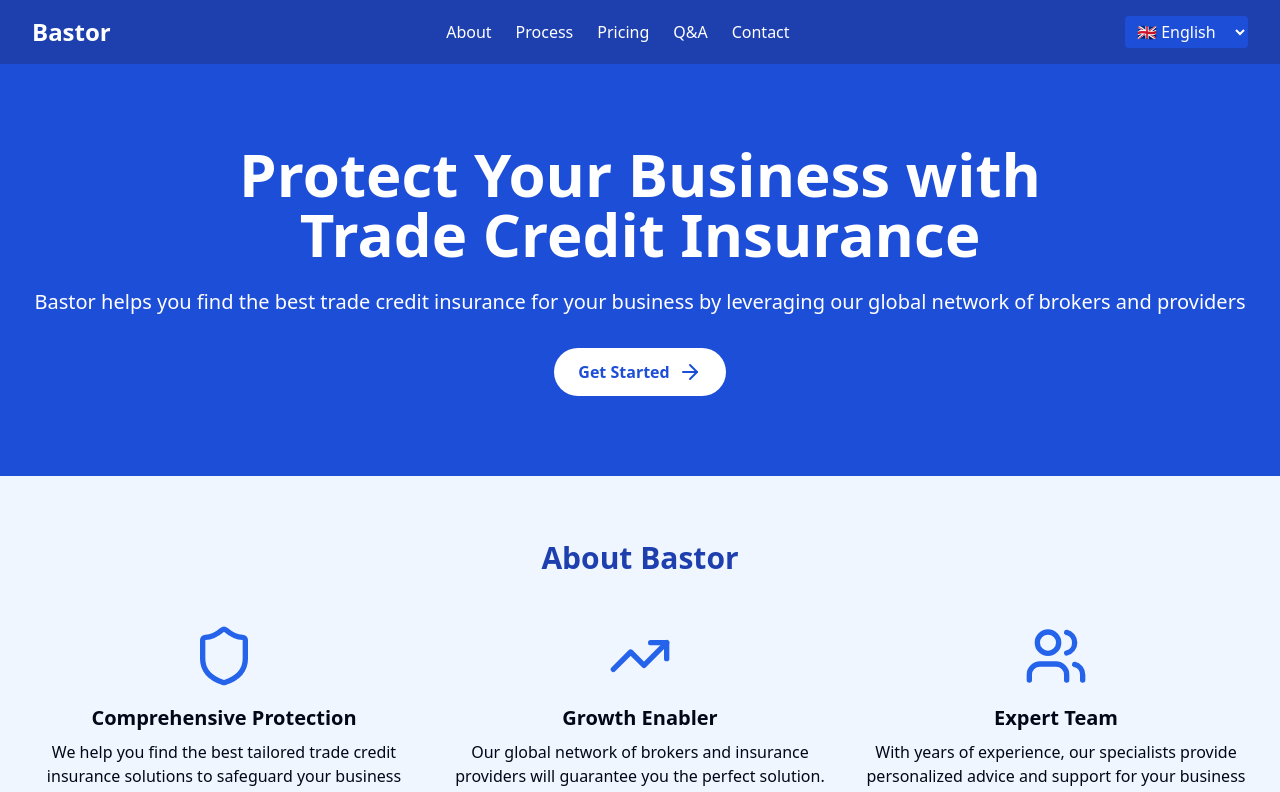
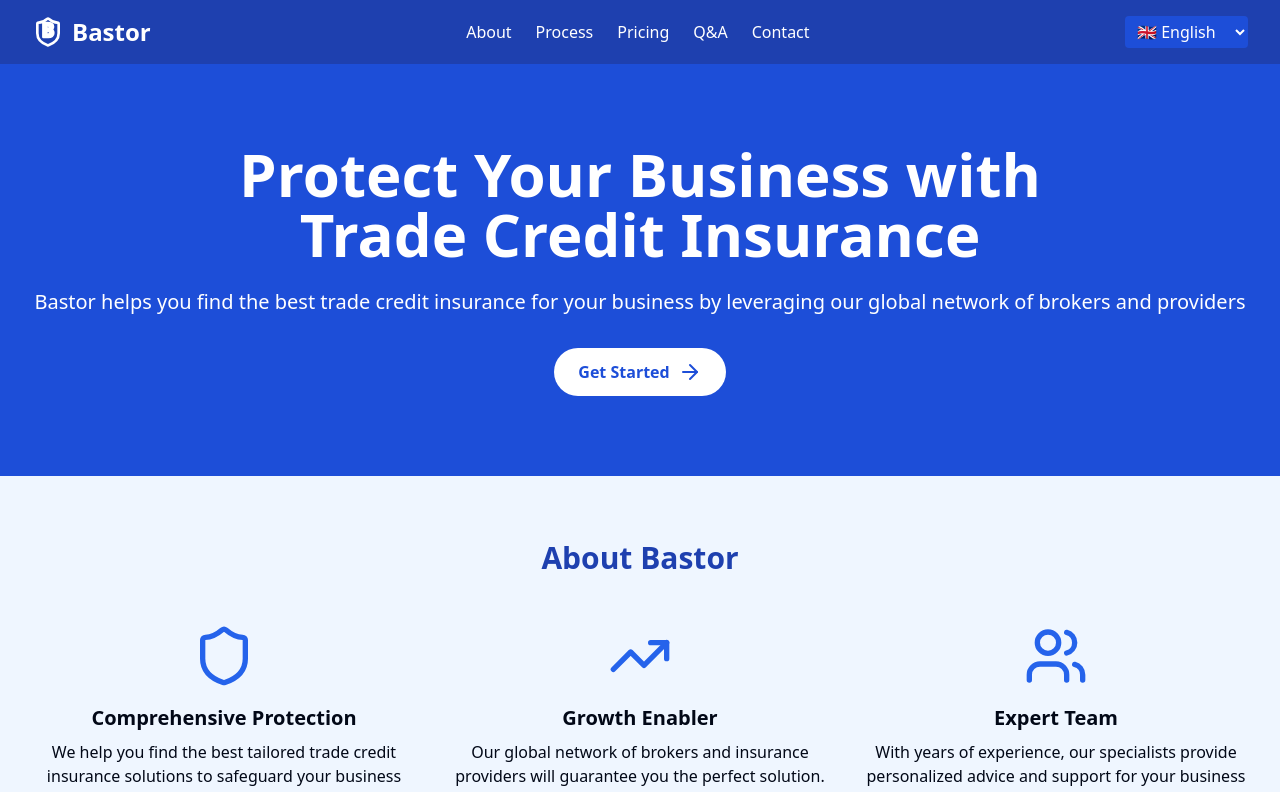
Before and after one commit to meurling/bastor-bluewave, a React (Vite) app: page /en in a window 1280 px wide. Shown: the top 792 px of the page. Built offline with nearby package versions, Linux system fonts and the light colour scheme.

Commit message:
Add logo with shield icon
Updated the Bastor logo to feature the "B" inside a shield icon for enhanced branding and visual identity.
[skip gpt_engineer]

```diff
--- a/src/components/Navbar.jsx
+++ b/src/components/Navbar.jsx
@@ -3,6 +3,7 @@ import { Link } from 'react-scroll';
 import LanguageSelector from './LanguageSelector';
 import { useLanguage } from '../contexts/LanguageContext';
 import { translations } from '../utils/translations';
+import { Shield } from 'lucide-react';
 
 const Navbar = () => {
   const { language } = useLanguage();
@@ -11,7 +12,14 @@ const Navbar = () => {
   return (
     <nav className="bg-blue-800 text-white py-4 sticky top-0 z-10">
       <div className="container mx-auto flex justify-between items-center">
-        <div className="text-2xl font-bold">Bastor</div>
+        <div className="text-2xl font-bold flex items-center">
+          <Shield className="w-8 h-8 mr-2">
+            <text x="50%" y="50%" dominantBaseline="middle" textAnchor="middle" fill="white" fontSize="14" fontWeight="bold">
+              B
+            </text>
+          </Shield>
+          Bastor
+        </div>
         <ul className="flex space-x-6">
           <li><Link to="about" smooth={true} duration={500} className="cursor-pointer hover:text-blue-200">{t.about}</Link></li>
           <li><Link to="process" smooth={true} duration={500} className="cursor-pointer hover:text-blue-200">{t.process}</Link></li>
```
